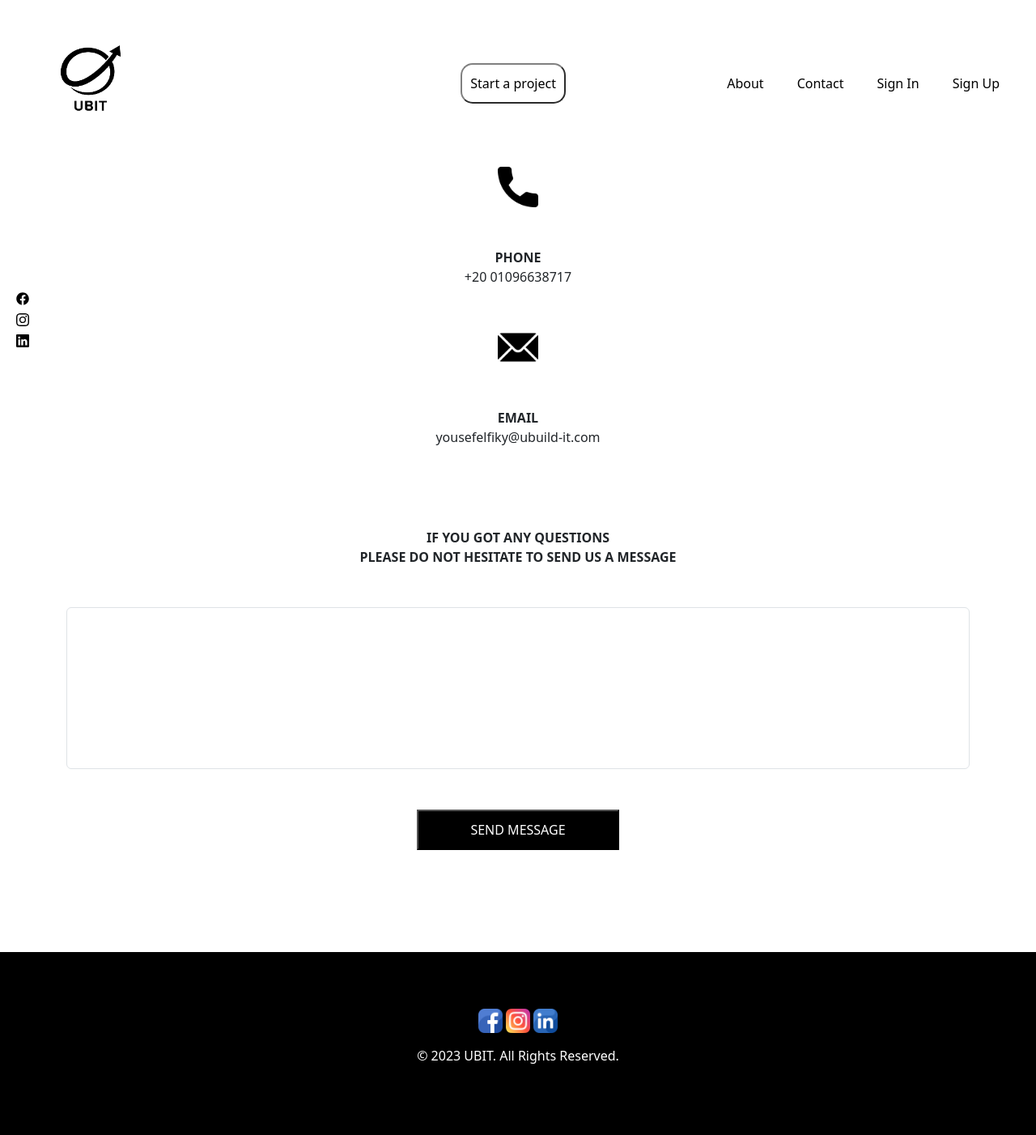
After one commit to yousefelfiky/UBIT, a PHP site: page /contact.php in a window 1280 px wide. The commit adds this page. Shown: the whole page at 81% size. Run offline with PHP 8.4, Linux system fonts and the light colour scheme.

Commit message:
new pages and frontend modifications

```diff
--- /dev/null
+++ b/contact.php
@@ -0,0 +1,69 @@
+<?php
+include("const.php");
+include("connect.php");
+include("navbar.php");
+?>
+
+<html lang="en">
+
+<head>
+  <link rel="stylesheet" href="styles.css">
+  <meta charset="UTF-8">
+  <meta name="viewport" content="width=device-width, initial-scale=1.0">
+  <title>Homepage</title>
+  <title>Bootstrap demo</title>
+  <link href="https://cdn.jsdelivr.net/npm/bootstrap@5.3.0-alpha1/dist/css/bootstrap.min.css" rel="stylesheet" integrity="sha384-GLhlTQ8iRABdZLl6O3oVMWSktQOp6b7In1Zl3/Jr59b6EGGoI1aFkw7cmDA6j6gD" crossorigin="anonymous">
+  <script src="https://cdn.jsdelivr.net/npm/bootstrap@5.3.0-alpha1/dist/js/bootstrap.bundle.min.js" integrity="sha384-w76AqPfDkMBDXo30jS1Sgez6pr3x5MlQ1ZAGC+nuZB+EYdgRZgiwxhTBTkF7CXvN" crossorigin="anonymous"></script>
+
+<body>
+  <!----Link JAVASCRIPT-->
+  <script src="https://code.jquery.com/jquery-3.6.0.min.js"></script>
+  <script src="https://ajax.googleapis.com/ajax/libs/jquery/3.5.1/jquery.min.js"></script>
+
+
+
+
+
+
+  <div class="container text-center">
+  <div class="row">
+    <div  class="col-md-12" style="padding-bottom:50px;"><img width="50px" height="50px" src="images/phone.png" alt=""></div>
+    <div style="padding-bottom:50px;" class="col-md-12"><b>PHONE</B><BR>+20 01096638717</div>
+
+
+
+    <div style="padding-bottom:50px;" class="col-md-12">
+    <img width="50px" height="50px" src="images/mail.png" alt="">
+  </div>
+</div>
+
+  <div class="col-md-12"><B>EMAIL</b><br>yousefelfiky@ubuild-it.com</div>
+
+
+  <div class="row" style="padding-top:100px;">
+
+  <form action="index.php" method="POST">
+          <div class="form-group">
+
+    <div class="col-sm-12"><B>IF YOU GOT ANY QUESTIONS<BR>PLEASE DO NOT HESITATE TO SEND US A MESSAGE</b></div>
+  </div>
+  <div class="row"style="padding-top:50px; padding-bottom:110px;">
+    <div style="padding-bottom:50px; class="col-sm-12"><input class="form-control width-height" required type="text"></input></div>
+   <div class="col-sm-12"> <button type="submit"  class="btnproject btn-primary">SEND MESSAGE</button></div>
+</div>
+  </div>
+</div>
+
+
+
+
+
+
+
+
+
+</body>
+</html>
+  <?php
+  include("footer.php");
+  ?>
--- a/navbar.php
+++ b/navbar.php
@@ -1,7 +1,7 @@
-<nav class="navbar navbar-expand-lg">
+<nav class="navbar navbar-expand-lg sticky-top">
   <div class="container-fluid">
     <a class="navbar-brand" href="index.php">
-      <img src="images/UBIT.png" width="100" height="100" alt="logo" class="d-inline-block align-top">
+      <img src="images/UBITLOGO.png" width="200" height="180" alt="logo" class="d-inline-block align-top">
     </a>
     <button class="navbar-toggler" type="button" data-bs-toggle="collapse" data-bs-target="#navbarNav" aria-controls="navbarNav" aria-expanded="false" aria-label="Toggle navigation">
       <span class="navbar-toggler-icon"></span>
@@ -14,18 +14,17 @@
         <li></li>
         <li></li>
         <li></li>
-        <li>
-        <li>
         <li></li>
-        </li>
-        </li>
+
+
+
         <li class="nav-item">
           <a class="nav-link active text-center" aria-current="page" href="project.php"><button type="button" class="projectbtn btn-outline-secondary">Start a project</button></a>
         </li>
       </ul>
       <ul class="navbar-nav ms-auto text-center">
         <li class="nav-item">
-          <a class="nav-link active" aria-current="page" href="aboutus.php">About Us</a>
+          <a class="nav-link active" aria-current="page" href="about.php">About</a>
         </li>
         <li class="nav-item">
           <a class="nav-link active" aria-current="page" href="contact.php">Contact</a>
--- a/styles.css
+++ b/styles.css
@@ -48,6 +48,9 @@ body.fixed-footer #footer {
   width: 100%;
 }
 
+.width-height {
+  height: 200px;
+}
 
 
 #message {
@@ -116,7 +119,7 @@ border: #000000;
 
 .btncustom {
 
-background-color: black;
+background-color: rgb(0, 0, 0);
 color: white;
 border-color: black;
 width: 100px;
@@ -125,10 +128,23 @@ height: 40px;
 }
 
 
+.bgcolorabout{
+  background-color: rgba(255, 255, 255, 0.63);
+}
+
+
+.coverimage {
+  max-width: 100%;
+  background-image: url('images/aboutimage.jpg');
+  background-repeat: no-repeat;
+  background-size: cover;
+}
+
+
 
 
 .btnproject:hover {
-  background-color: black;
+  background-color: gray;
   color: white;
   border: #000000;
 
```
Also changed, not shown: about.php (added, +61 -0 lines), images/UBIT LOGO.png (renamed from images/UBIT Logo - Black with White Background - 5000x5000.png), images/UBITLOGO.png (added), images/aboutimage.jpg (added), images/mail.png (added), images/phone.png (added), images/ubitlogoo.png (added).
